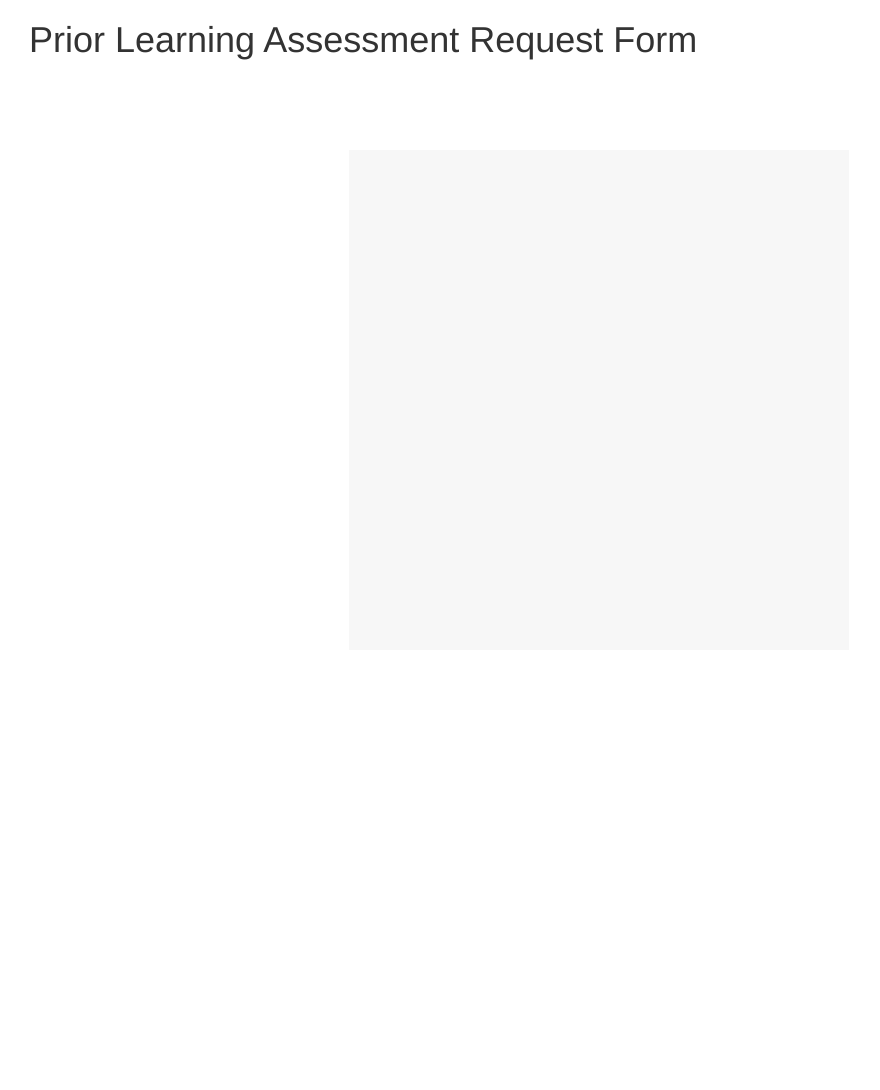
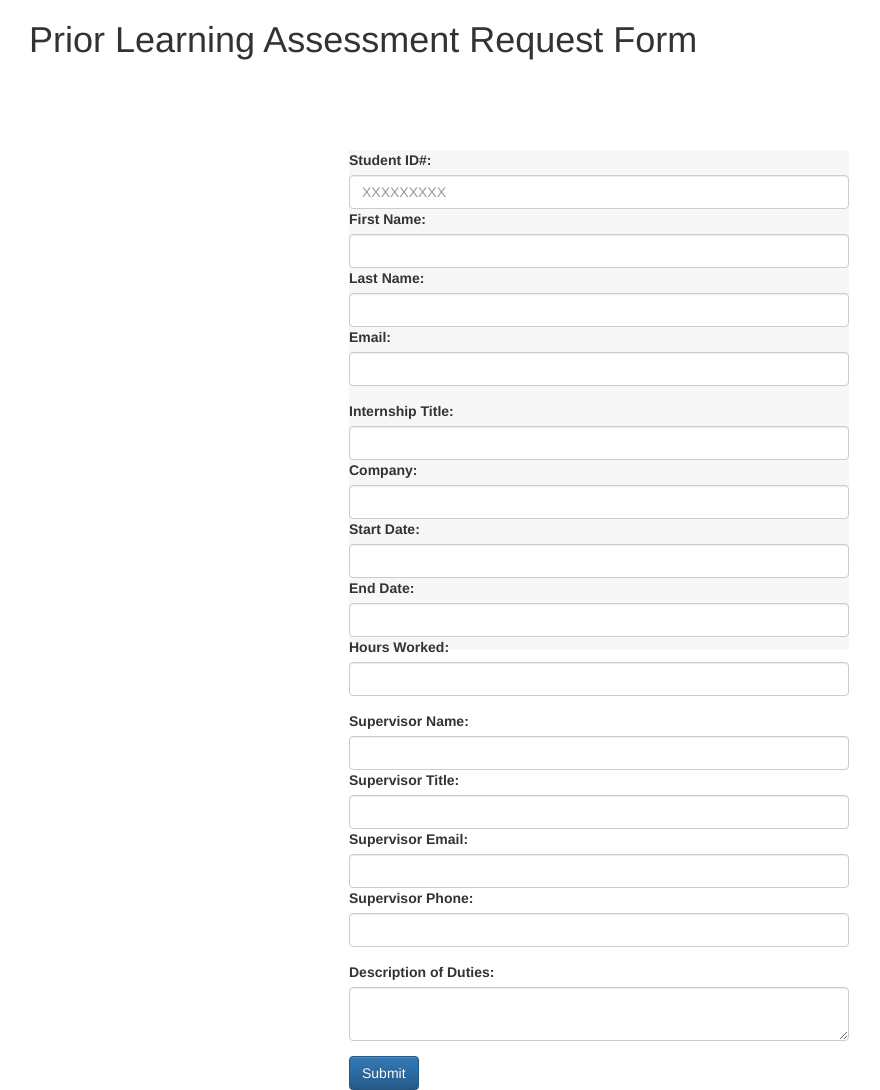
Before and after one commit to h4r3krsna/IT486_pla_project, a PHP site: page /views/student_form.php in a window 1280 px wide. Shown: the whole page, without its empty margins (41-921 px from the left). Before the commit the page ends 60 px from the top, so only its background shows below. Run offline with PHP 8.4, Linux system fonts and the light colour scheme.

Commit message:
Student submission form with data fields; Form POST handler skeleton

```diff
--- a/views/student_form.php
+++ b/views/student_form.php
@@ -27,7 +27,46 @@
         <h1>Prior Learning Assessment Request Form</h1>
 
         <div id="wrapper">
+            <form action="/" method="POST">
+                <div class="form-group">
+                    <label for="username">Student ID#:</label>
+                    <input type="text" class="form-control" id="student-id" name="student-id" placeholder="XXXXXXXXX" required>
+                    <label for="first-name">First Name:</label>
+                    <input type="text" class="form-control" id="first-name" name="first-name" placeholder="" required>
+                    <label for="last-name">Last Name:</label>
+                    <input type="text" class="form-control" id="last-name" name="last-name" placeholder="" required>
+                    <label for="email">Email:</label>
+                    <input type="text" class="form-control" id="first-name" name="first-name" placeholder="" required>
 
+                </div>
+                <div class="form-group">
+                    <label for="internship-title">Internship Title:</label>
+                    <input type="text" class="form-control" id="internship-title" name="internship-title" placeholder="" required>
+                    <label for="company">Company:</label>
+                    <input type="text" class="form-control" id="company" name="company" placeholder="" required>
+                    <label for="start-date">Start Date:</label>
+                    <input type="text" class="form-control" id="start-date" name="start-date" placeholder="" required>
+                    <label for="end-date">End Date:</label>
+                    <input type="text" class="form-control" id="end-date" name="end-date" placeholder="" required>
+                    <label for="hours-worked">Hours Worked:</label>
+                    <input type="text" class="form-control" id="hours-worked" name="hours-worked" placeholder="" required>
+                </div>
+                <div class="form-group">
+                    <label for="supervisor-name">Supervisor Name:</label>
+                    <input type="text" class="form-control" id="supervisor-name" name="supervisor-name" placeholder="" required>
+                    <label for="supervisor-title">Supervisor Title:</label>
+                    <input type="text" class="form-control" id="supervisor-title" name="supervisor-title" placeholder="" required>
+                    <label for="supervisor-email">Supervisor Email:</label>
+                    <input type="text" class="form-control" id="supervisor-email" name="supervisor-email" placeholder="" required>
+                    <label for="supervisor-phone">Supervisor Phone:</label>
+                    <input type="text" class="form-control" id="supervisor-phone" name="supervisor-phone" placeholder="" required>
+                </div>
+                <div class="form-group">
+                    <label for="duties-description">Description of Duties:</label>
+                    <textarea class="form-control" id="duties-description" name="duties-description" required></textarea>
+                </div>
+                <input type="submit" class="btn btn-primary" value="Submit">
+            </form>
         </div>
     </article>
 </div>
```
Also changed, not shown: index.php (+18 -0 lines).
